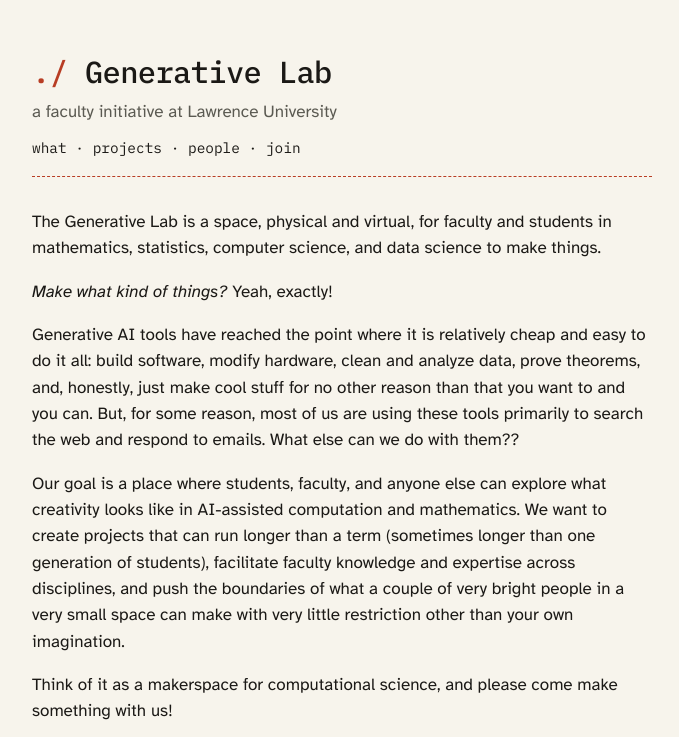
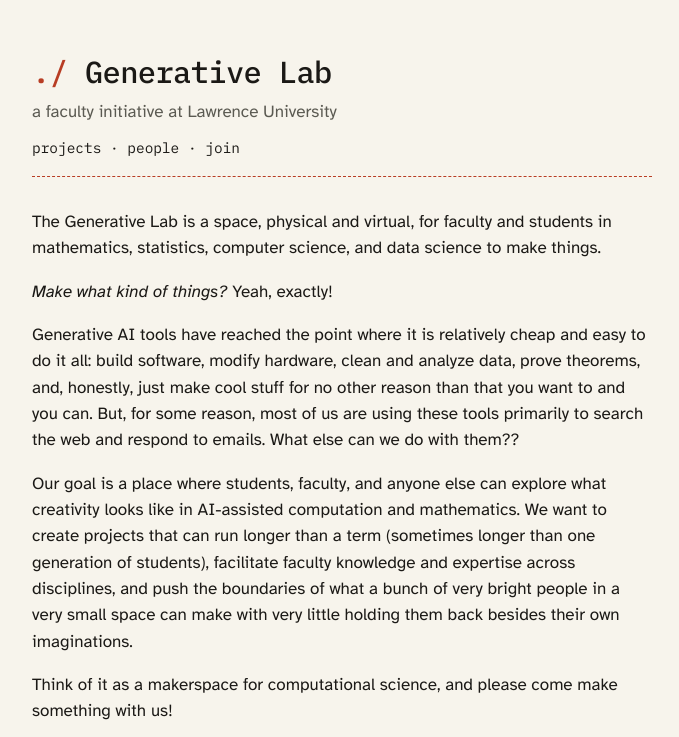
Before and after one commit to LU-Generative-Lab/lu-generative-lab.github.io, a Jekyll site: the page built from index.md, in a window 1280 px wide. Shown: the top 737 px of the page, without its empty margins (298-977 px from the left). Built offline with Jekyll 4.4.1, drawn with Linux system fonts in a browser that asks for light colours.

Commit message:
Minor wording edits

```diff
--- a/_layouts/default.html
+++ b/_layouts/default.html
@@ -33,7 +33,6 @@
     <a class="site-title" href="{{ '/' | relative_url }}">{{ site.title }}</a>
     <p class="tagline">{{ site.tagline }}</p>
     <nav class="mono">
-      <a href="{{ '/' | relative_url }}#what">what</a> ·
       <a href="{{ '/' | relative_url }}#projects">projects</a> ·
       <a href="{{ '/' | relative_url }}#people">people</a> ·
       <a href="{{ '/' | relative_url }}#join">join</a>
--- a/index.md
+++ b/index.md
@@ -8,7 +8,7 @@ _Make what kind of things?_ Yeah, exactly!
 
 Generative AI tools have reached the point where it is relatively cheap and easy to do it all: build software, modify hardware, clean and analyze data, prove theorems, and, honestly, just make cool stuff for no other reason than that you want to and you can. But, for some reason, most of us are using these tools primarily to search the web and respond to emails. What else can we do with them??
 
-Our goal is a place where students, faculty, and anyone else can explore what creativity looks like in AI-assisted computation and mathematics. We want to create projects that can run longer than a term (sometimes longer than one generation of students), facilitate faculty knowledge and expertise across disciplines, and push the boundaries of what a couple of very bright people in a very small space can make with very little restriction other than your own imagination.
+Our goal is a place where students, faculty, and anyone else can explore what creativity looks like in AI-assisted computation and mathematics. We want to create projects that can run longer than a term (sometimes longer than one generation of students), facilitate faculty knowledge and expertise across disciplines, and push the boundaries of what a bunch of very bright people in a very small space can make with very little holding them back besides their own imaginations.
 
 Think of it as a makerspace for computational science, and please come make something with us!
 
```
